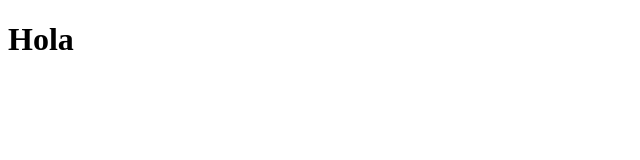
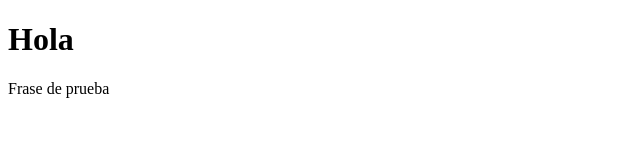
Before and after one commit to andres-ber/prueba_grupal, a plain HTML site: page index.html in a window 1280 px wide. Shown: the whole page, without its empty margins (0-640 px from the left). Drawn offline with Linux system fonts and the light colour scheme.

Commit message:
Agregado un p

```diff
--- a/index.html
+++ b/index.html
@@ -9,6 +9,6 @@
 <body>
 
     <h1>Hola</h1>
-
+    <p>Frase de prueba</p>
 </body>
 </html>
```
